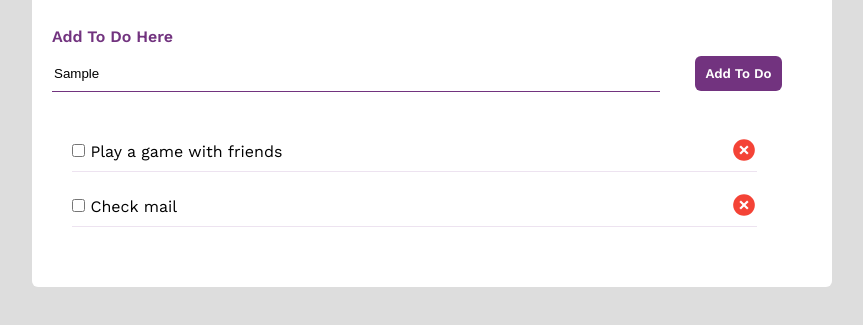
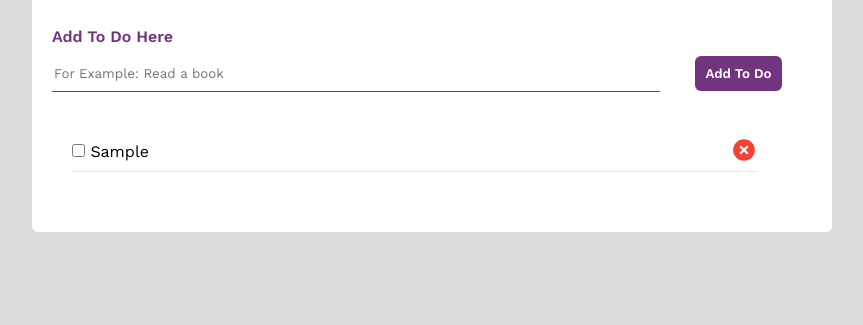
Before and after one commit to GuluzadeGulu/To-Do-List, a plain HTML site: page index.html in a window 1280 px wide. Both pictures are taken after typing "Sample" into the empty fields and a click on the button "Add To Do". Shown: the part 161-486 px from the top of the page, without its empty margins (208-1071 px from the left). Drawn offline with nearby package versions, Linux system fonts and the light colour scheme.

Commit message:
The button 'Add To Do' works.

```diff
--- a/css/style.css
+++ b/css/style.css
@@ -65,7 +65,8 @@ button{
     font-family: inherit;
 }
 
-.button-add{
+#button-add{
+    user-select: none;
     background-color: rgba(79, 0, 95, 0.801);
     color: #fff;
     font-weight: 600;
@@ -75,14 +76,11 @@ button{
     border-radius: 6px;
 }
 
-.button-add:hover{
+#button-add:hover{
     background-color: #ddd;
     color: rgba(79, 0, 95, 0.801);
 }
 
-.button-add:active{
-    padding: 8px;
-}
 
 .todo-list{
     padding: 40px 55px 40px 20px;
--- a/index.html
+++ b/index.html
@@ -19,24 +19,8 @@
             <div class="inner-content">
                 <p class="text-explained">Add To Do Here</p>
                 <input id="add-todo" type="text" placeholder="For Example: Read a book">
-                <button class="button-add">Add To Do</button>
+                <button id="button-add">Add To Do</button>
                 <ul class="todo-list">
-                    <li class="todo">
-                        <div class="box">
-                            <input type="checkbox">
-                            <span>Play a game with friends</span>
-                        </div>
-                        <button class="delete-todo"><img src="images/icons8-cancel.svg" alt="Cancel"></button>
-                    </li>
-                    <li class="todo">
-                        <div class="box">
-                            <input type="checkbox">
-                            <span>Check mail</span>
-                        </div>
-                        <button class="delete-todo">
-                            <img src="images/icons8-cancel.svg" alt="Cancel">
-                        </button>
-                    </li>
                 </ul>
             </div>
         </div>
--- a/js/script.js
+++ b/js/script.js
@@ -0,0 +1,21 @@
+document.getElementById('button-add').addEventListener('click', addToDo);
+
+function addToDo () {
+    const inputText = document.getElementById('add-todo');
+    if (!inputText){
+        alert('Enter your plan.')
+    }
+    else{
+        const todoList = document.querySelector('.todo-list');
+        const newEl = document.createElement('li');
+        newEl.innerHTML = `<li class="todo">
+                                <div class="box">
+                                    <input type="checkbox">
+                                    <span>${inputText.value}</span>
+                                </div>
+                                <button class="delete-todo"><img src="images/icons8-cancel.svg" alt="Cancel"></button>
+                            </li>`;
+        todoList.appendChild(newEl);
+        inputText.value = '';
+    }
+}
```
